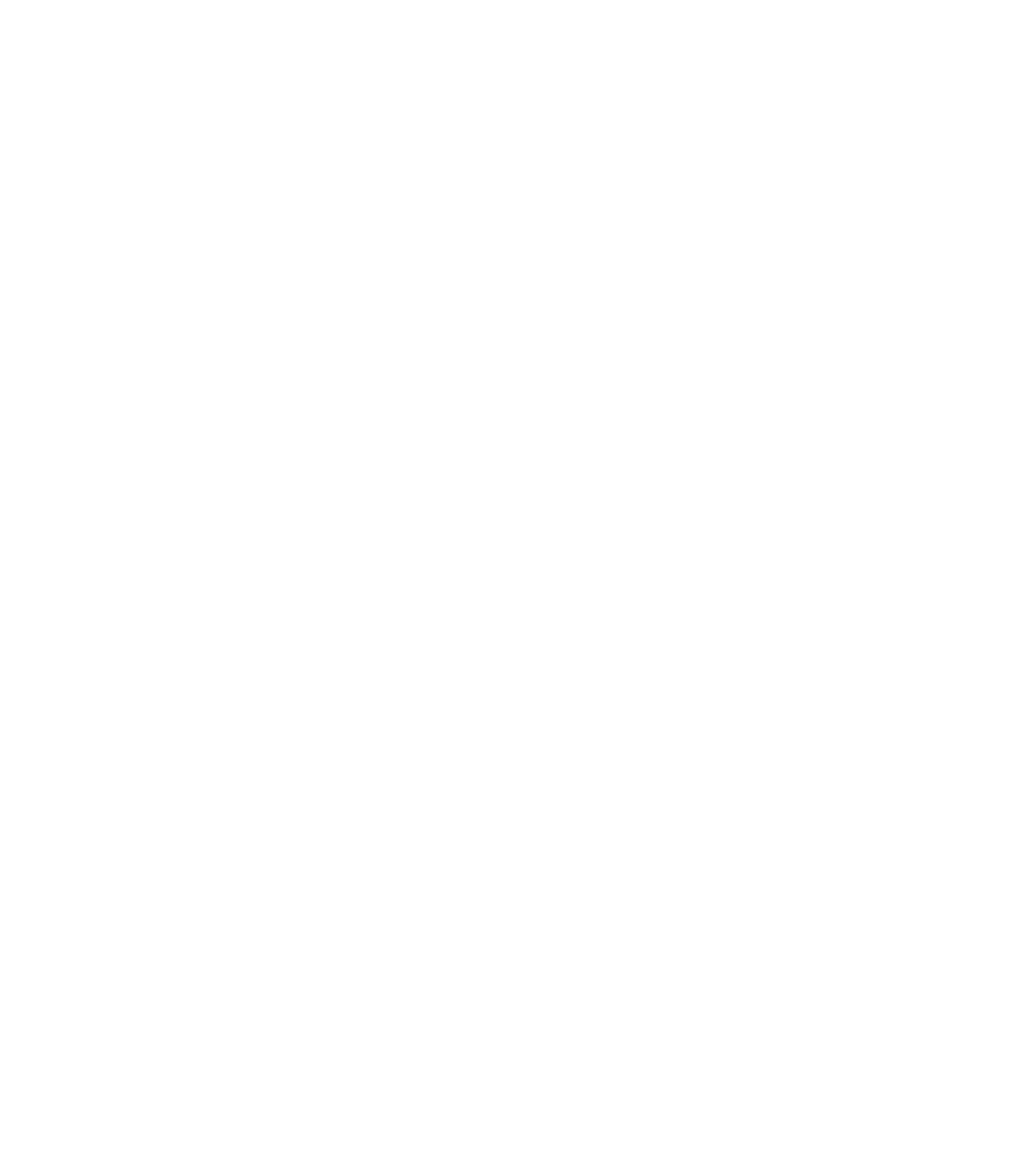
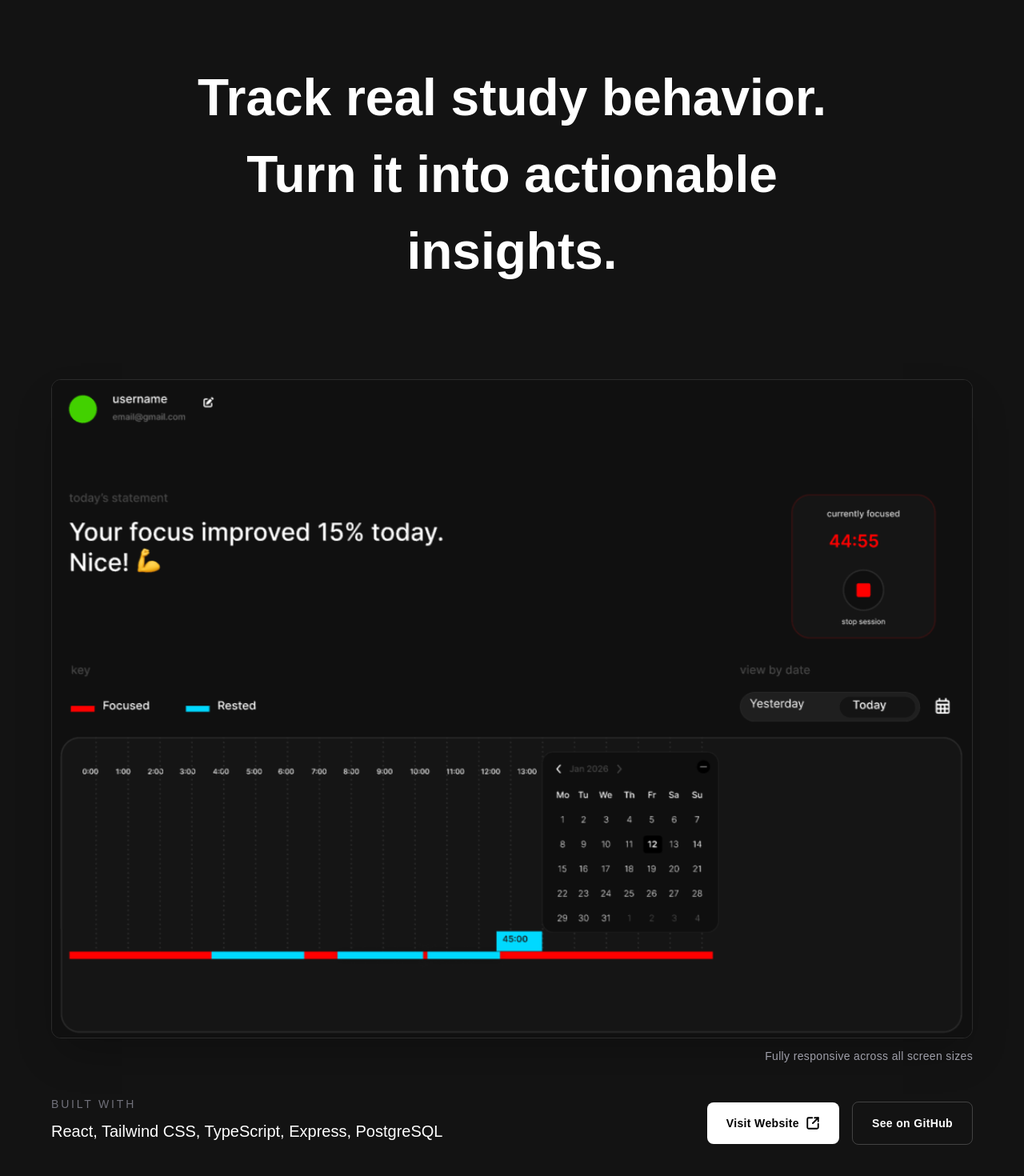
Before and after one commit to Stefan1400/portfolio, a Next.js app: page /projects/ato in a window 1280 px wide. Shown: the part 726-2196 px from the top of the page at 80% size. Before the commit the page ends 800 px from the top, so only its background shows below. Built offline with nearby package versions, Linux system fonts and the light colour scheme.

Commit message:
feat(projects): implement ATO project showcase section

```diff
--- a/app/projects/[slug]/page.tsx
+++ b/app/projects/[slug]/page.tsx
@@ -1,5 +1,84 @@
+import Navbar from "@/components/layout/Navbar";
+import Image from "next/image";
+import { ArrowBigUp } from "lucide-react";
+import { ArrowUpRightFromSquare } from "lucide-react";
+
 export default function AtoPage() {
   return (
-    <div>ato</div>
+    <div className="w-full h-auto bg-[#131313] pb-30">
+      <Navbar />
+
+      <section className="w-full h-screen flex flex-col items-center justify-center">
+         <h3 className="text-md font-light text-[#717171] md:text-lg">PROJECT 1</h3>
+         <h1 className="text-9xl font-bold text-white">ato</h1>
+      </section>
+
+      <section className="w-full h-100 flex flex-col items-center justify-start">
+        <h4 className="text-center font-semibold text-white px-[15%] text-[clamp(1.5rem,5vw,6rem)]">
+          Track real study behavior. Turn it into actionable insights.
+        </h4>
+      </section>
+
+      <div className="flex flex-col items-center px-6 sm:px-8 lg:px-12">
+
+
+      <div className="w-full max-w-6xl">
+        <Image
+          className="w-full rounded-xl border border-white/10 shadow-2xl object-cover"
+          src="/images/ato.png"
+          alt="ATO project preview"
+          width={1500}
+          height={900}
+          priority
+        />
+
+        <p className="mt-3 text-right text-xs sm:text-sm text-zinc-400 tracking-wide">
+          Fully responsive across all screen sizes
+        </p>
+      </div>
+
+      <div className="mt-10 flex w-full max-w-6xl flex-col gap-8 lg:flex-row lg:items-end lg:justify-between">
+
+        <div className="flex flex-col gap-2">
+
+          <p className="text-xs sm:text-sm uppercase tracking-[0.2em] text-zinc-500 font-medium">
+            Built With
+          </p>
+
+          <p className="max-w-2xl text-base sm:text-lg lg:text-xl font-medium text-white leading-relaxed">
+            React, Tailwind CSS, TypeScript, Express, PostgreSQL
+          </p>
+
+        </div>
+
+        <div className="flex flex-col sm:flex-row items-stretch sm:items-center gap-4">
+
+          <button className="group flex items-center justify-center gap-2 rounded-lg bg-white px-6 py-4 text-black transition-all duration-200 hover:scale-[1.02] hover:bg-zinc-200 hover:cursor-pointer active:scale-[0.99]">
+
+            <span className="text-sm font-semibold tracking-wide">
+              Visit Website
+            </span>
+
+            <ArrowUpRightFromSquare
+              size={18}
+              strokeWidth={2.5}
+              className="transition-transform duration-200 group-hover:-translate-y-0.5 group-hover:translate-x-0.5"
+            />
+
+          </button>
+
+          <button className="flex items-center justify-center gap-2 rounded-lg border border-white/20 bg-transparent px-6 py-4 text-white transition-all duration-200 hover:border-white/40 hover:bg-white/10 hover:cursor-pointer active:scale-[0.99]">
+
+            <span className="text-sm font-semibold tracking-wide">
+              See on GitHub
+            </span>
+
+          </button>
+
+        </div>
+
+      </div>
+      </div>
+    </div>
   )
 }
```
